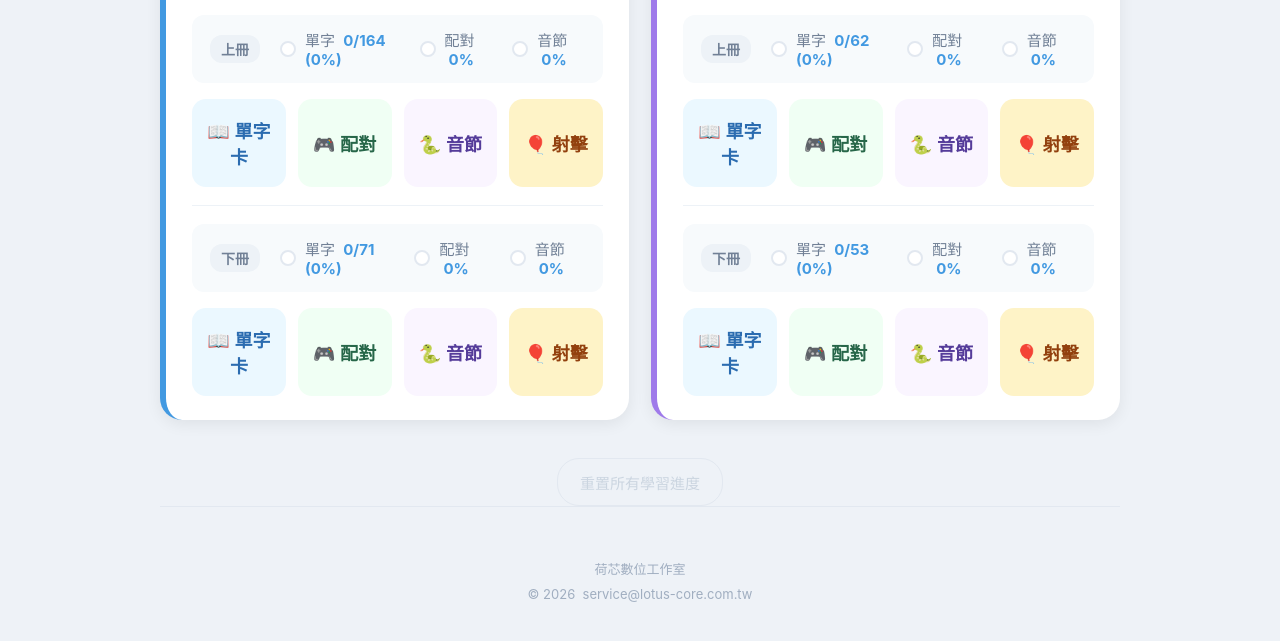
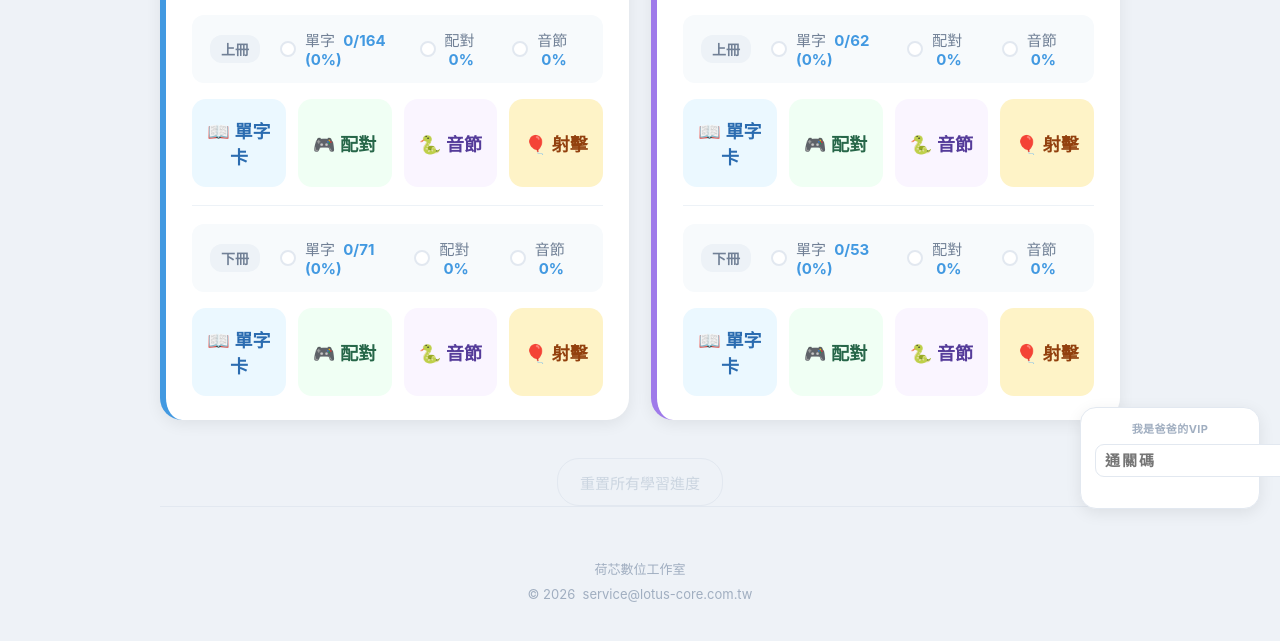
Before and after one commit to netpoo1/JuniorABC, a plain HTML site: page index.html in a window 1280 px wide. Shown: the part 267-908 px from the top of the page. Drawn offline with Linux system fonts and the light colour scheme.

Commit message:
feat(home): add VIP login widget with weekly page redirect
- Fixed bottom-right widget with 7-digit code input and Enter key support
- Correct code redirects to weekly/ after 600ms; wrong code shows
  '您好，VIP 資料未登錄。' and re-selects input
- VIP_CODES array in index.html for easy expansion
- Add vip-codes.md management log (first code: 1010609)

Co-Authored-By: Claude Sonnet 4.6 <noreply@anthropic.com>

```diff
--- a/index.html
+++ b/index.html
@@ -121,6 +121,39 @@
       .btn-flash:hover, .btn-game:hover, .btn-snake:hover, .btn-balloon:hover { filter: none; }
       .reset-link:hover { color: #cbd5e0; border-color: #e2e8f0; }
     }
+
+    /* ── VIP widget (fixed, bottom-right) ── */
+    .vip-widget {
+      position: fixed; bottom: 24px; right: 20px; z-index: 200;
+      background: white; border: 1px solid #e2e8f0; border-radius: 16px;
+      padding: 12px 14px 10px;
+      box-shadow: 0 4px 16px rgba(0,0,0,.08);
+      width: 180px;
+    }
+    .vip-label {
+      font-size: 11px; font-weight: 700; color: #a0aec0;
+      letter-spacing: .4px; margin-bottom: 8px; text-align: center;
+    }
+    .vip-row { display: flex; gap: 6px; }
+    .vip-input {
+      flex: 1; padding: 7px 9px; font-size: 15px; font-weight: 700;
+      border: 1.5px solid #e2e8f0; border-radius: 9px;
+      color: #2d3748; outline: none; letter-spacing: 2px;
+      transition: border-color .15s;
+    }
+    .vip-input:focus { border-color: #90cdf4; }
+    .vip-btn {
+      padding: 7px 11px; border: none; border-radius: 9px;
+      background: #ebf8ff; color: #2b6cb0;
+      font-size: 16px; font-weight: 700; cursor: pointer;
+      transition: background .15s;
+    }
+    .vip-btn:hover { background: #bee3f8; }
+    .vip-msg {
+      font-size: 11px; color: #e53e3e; margin-top: 7px;
+      text-align: center; min-height: 14px;
+    }
+    @media (hover: none) { .vip-btn:hover { background: #ebf8ff; } }
   </style>
 </head>
 <body>
@@ -133,6 +166,18 @@
 <div class="grades" id="gradesContainer"></div>
 
 <button class="reset-link" onclick="resetProgress()">重置所有學習進度</button>
+
+<!-- VIP widget -->
+<div class="vip-widget">
+  <div class="vip-label">我是爸爸的VIP</div>
+  <div class="vip-row">
+    <input type="text" id="vipInput" class="vip-input"
+           maxlength="7" inputmode="numeric" placeholder="通關碼"
+           onkeydown="if(event.key==='Enter')checkVip()">
+    <button class="vip-btn" onclick="checkVip()">→</button>
+  </div>
+  <div class="vip-msg" id="vipMsg"></div>
+</div>
 
 <footer class="site-footer">
   <div>荷芯數位工作室</div>
@@ -334,6 +379,28 @@ function resetProgress() {
 
 renderGrades();
 loadAllRatios();
+
+// ── VIP login ──
+// To add a new VIP code: append the 7-digit string to VIP_CODES below.
+// See vip-codes.md for the full management log.
+const VIP_CODES = [
+  '1010609',
+];
+const VIP_DEST = 'weekly/';
+
+function checkVip() {
+  const code = document.getElementById('vipInput').value.trim();
+  const msg  = document.getElementById('vipMsg');
+  if (VIP_CODES.includes(code)) {
+    msg.style.color = '#38a169';
+    msg.textContent = '歡迎，VIP！';
+    setTimeout(() => { location.href = VIP_DEST; }, 600);
+  } else {
+    msg.style.color = '#e53e3e';
+    msg.textContent = '您好，VIP 資料未登錄。';
+    document.getElementById('vipInput').select();
+  }
+}
 </script>
 </body>
 </html>
```
Also changed, not shown: 1 other file.
